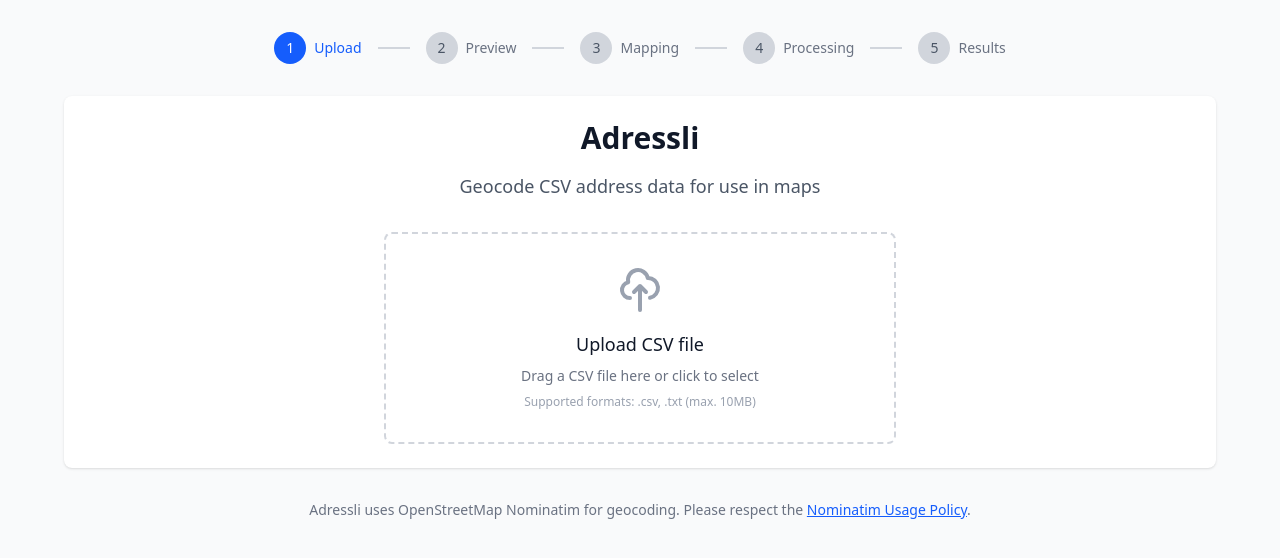
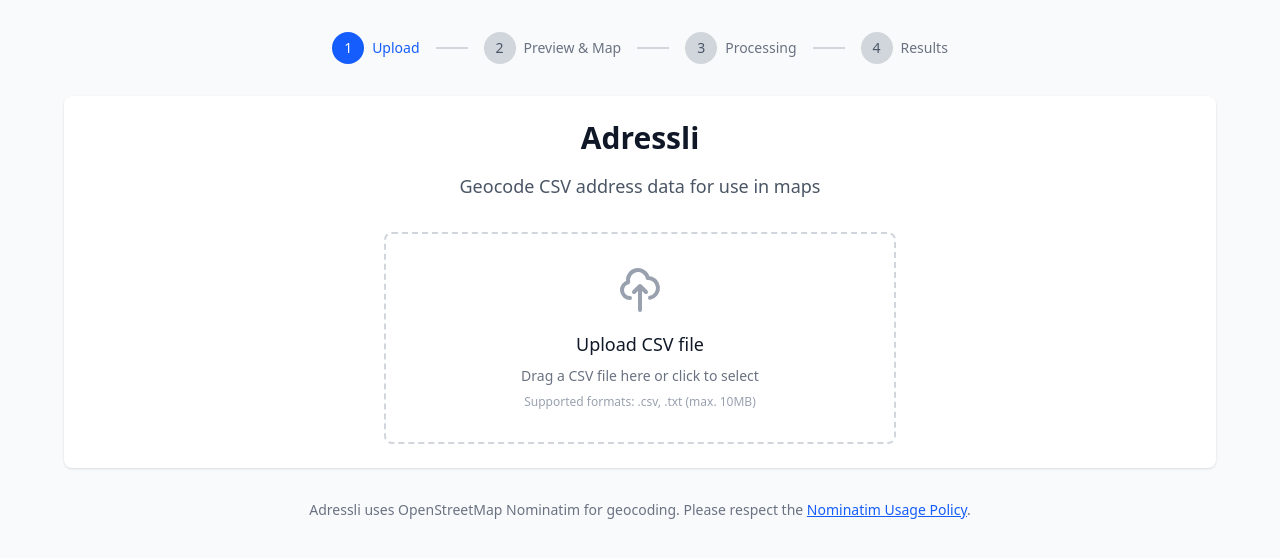
Before and after one commit to 0x46616c6b/addressli, a React (Vite) app: page / in a window 1280 px wide. Shown: the top 558 px of the page. Built offline with nearby package versions, Linux system fonts and the light colour scheme.

Commit message:
💄 Combine Preview and Mapping Step

```diff
--- a/src/App.tsx
+++ b/src/App.tsx
@@ -9,7 +9,7 @@
 import { buildAddressString, geocodeAddressWithRateLimit } from "./utils/geocoding";
 import { convertToGeoJSON } from "./utils/jsonExport";
 
-type AppStep = "upload" | "preview" | "mapping" | "processing" | "results";
+type AppStep = "upload" | "preview" | "processing" | "results";
 
 interface AppState {
   currentStep: AppStep;
@@ -186,38 +186,25 @@
 
       case "preview":
         return (
-          <div className="space-y-6">
+          <div className="space-y-8">
             <div className="text-center">
-              <h2 className="text-2xl font-bold text-gray-900 mb-2">Data Preview</h2>
-              <p className="text-gray-600">Review your data and then select the address columns</p>
+              <h2 className="text-2xl font-bold text-gray-900 mb-2">Review Data & Map Columns</h2>
+              <p className="text-gray-600">Review your data and select columns for address data and additional metadata</p>
             </div>
-            <DataPreview data={state.csvData} headers={state.headers} />
+
+            {/* Data Preview Section */}
+            <div className="space-y-4">
+              <h3 className="text-lg font-medium text-gray-900">Data Preview</h3>
+              <DataPreview data={state.csvData} headers={state.headers} />
+            </div>
+
+            {/* Column Mapping Section */}
+            <div className="space-y-4">
+              <h3 className="text-lg font-medium text-gray-900">Column Mapping</h3>
+              <ColumnSelector headers={state.headers} onMappingChange={handleMappingChange} initialMapping={state.columnMapping} />
+            </div>
+
             <div className="flex justify-center">
-              <button
-                onClick={() => setCurrentStep("mapping")}
-                className="bg-blue-600 text-white px-6 py-2 rounded-md hover:bg-blue-700 focus:outline-none focus:ring-2 focus:ring-blue-500 focus:ring-offset-2"
-              >
-                Continue to Column Selection
-              </button>
-            </div>
-          </div>
-        );
-
-      case "mapping":
-        return (
-          <div className="space-y-6">
-            <div className="text-center">
-              <h2 className="text-2xl font-bold text-gray-900 mb-2">Map Columns</h2>
-              <p className="text-gray-600">Select columns for address data and additional metadata</p>
-            </div>
-            <ColumnSelector headers={state.headers} onMappingChange={handleMappingChange} initialMapping={state.columnMapping} />
-            <div className="flex justify-center space-x-4">
-              <button
-                onClick={() => setCurrentStep("preview")}
-                className="bg-gray-600 text-white px-6 py-2 rounded-md hover:bg-gray-700 focus:outline-none focus:ring-2 focus:ring-gray-500 focus:ring-offset-2"
-              >
-                Back
-              </button>
               <button
                 onClick={handleStartProcessing}
                 className="bg-blue-600 text-white px-6 py-2 rounded-md hover:bg-blue-700 focus:outline-none focus:ring-2 focus:ring-blue-500 focus:ring-offset-2"
@@ -267,17 +254,16 @@
         {/* Progress Steps */}
         <div className="mb-8">
           <div className="flex items-center justify-center space-x-4">
-            {(["upload", "preview", "mapping", "processing", "results"] as const).map((step, index) => {
+            {(["upload", "preview", "processing", "results"] as const).map((step, index) => {
               const stepLabels = {
                 upload: "Upload",
-                preview: "Preview",
-                mapping: "Mapping",
+                preview: "Preview & Map",
                 processing: "Processing",
                 results: "Results",
               };
 
               const isActive = state.currentStep === step;
-              const isCompleted = ["upload", "preview", "mapping", "processing", "results"].indexOf(state.currentStep) > index;
+              const isCompleted = ["upload", "preview", "processing", "results"].indexOf(state.currentStep) > index;
 
               return (
                 <div key={step} className="flex items-center">
@@ -290,7 +276,7 @@
                     {isCompleted ? "✓" : index + 1}
                   </div>
                   <span className={`ml-2 text-sm ${isActive ? "text-blue-600 font-medium" : "text-gray-500"}`}>{stepLabels[step]}</span>
-                  {index < 4 && <div className={`ml-4 w-8 h-0.5 ${isCompleted ? "bg-green-600" : "bg-gray-300"}`} />}
+                  {index < 3 && <div className={`ml-4 w-8 h-0.5 ${isCompleted ? "bg-green-600" : "bg-gray-300"}`} />}
                 </div>
               );
             })}
```
